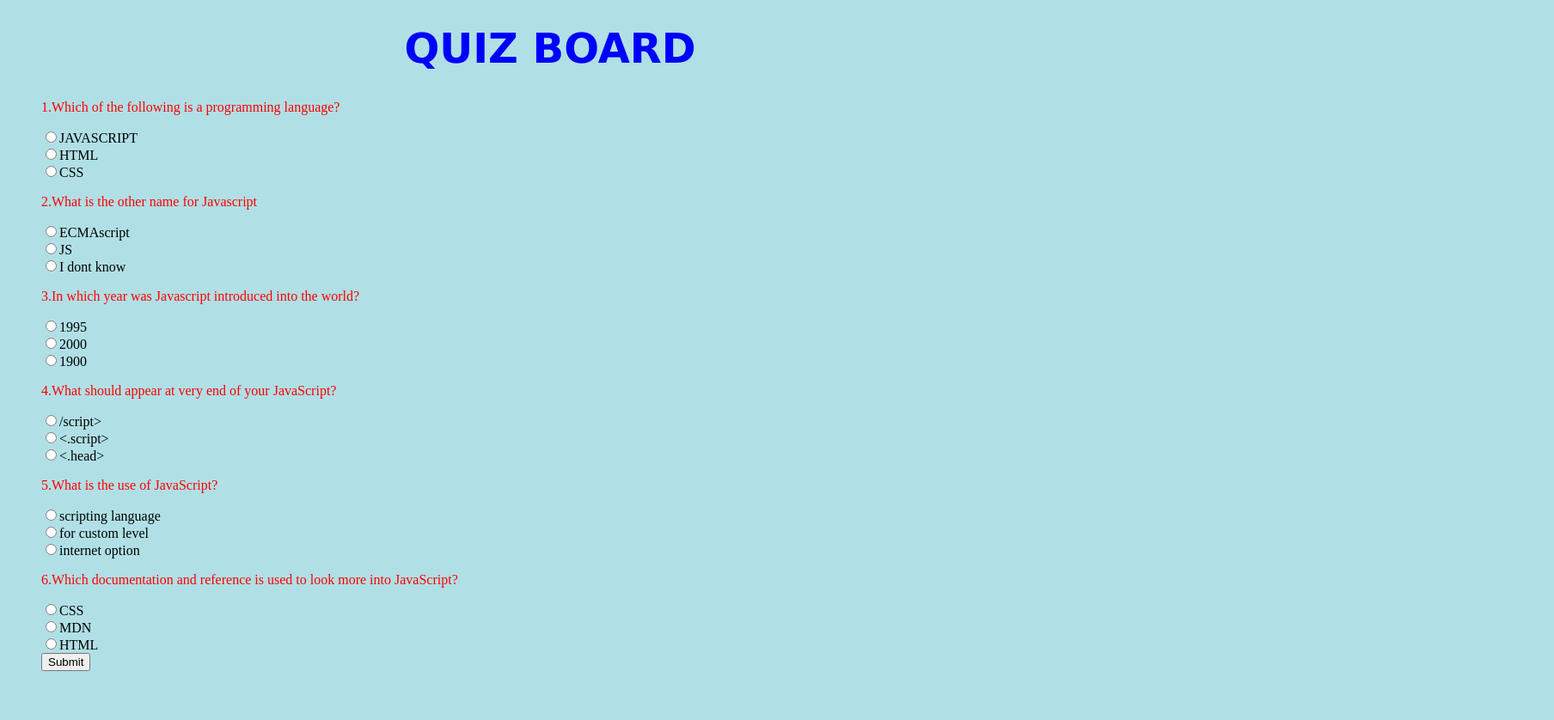
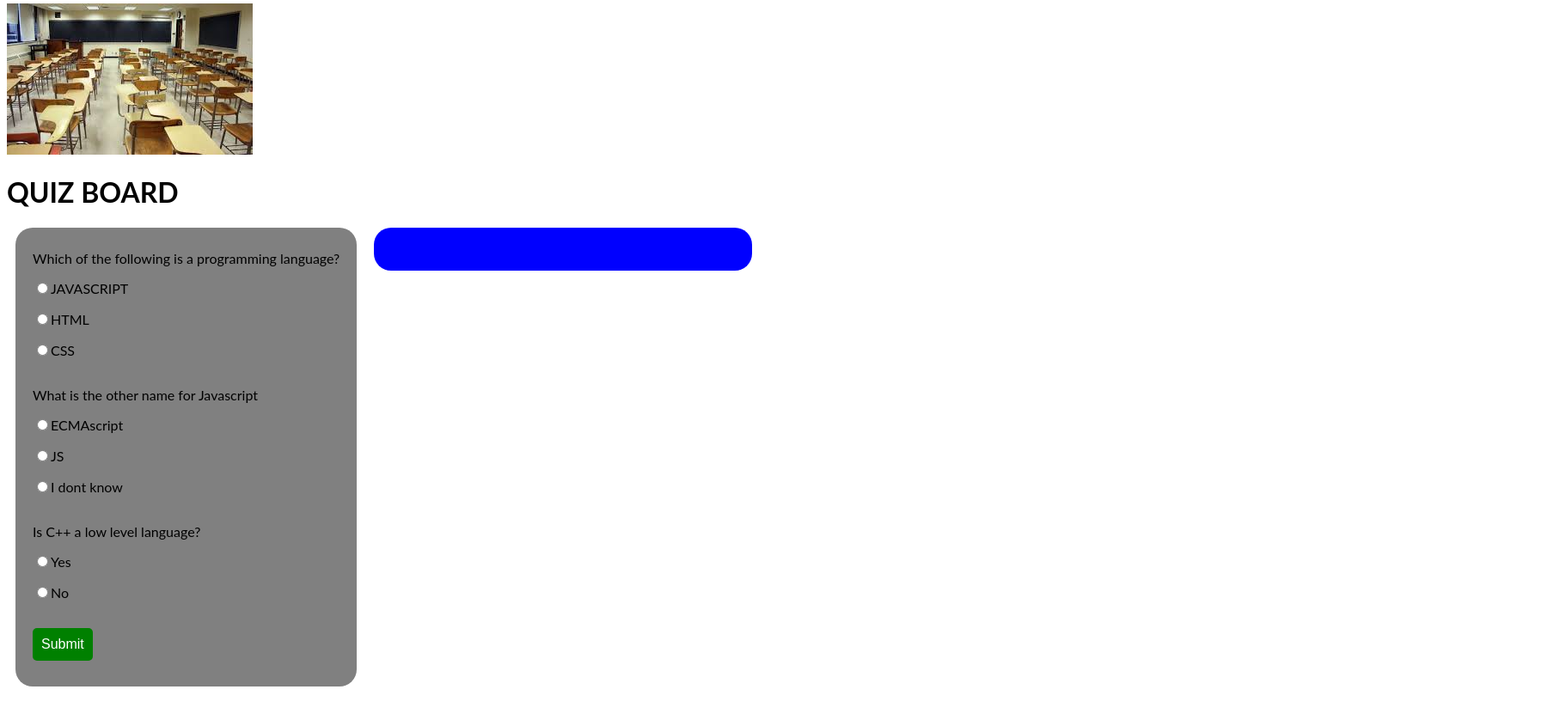
Before and after one commit to omutungu/Quiz-Board, a plain HTML site: page index.html in a window 1280 px wide. Shown: the part 4-842 px from the top of the page at 86% size, 1808 px wide, since content can reach past the window. Before the commit the page ends 801 px from the top, so only its background shows below. Drawn offline with nearby package versions, Linux system fonts and the light colour scheme.

Commit message:
add Quiz-Board

```diff
--- a/css/styles.css
+++ b/css/styles.css
@@ -1,12 +1,49 @@
 body {
-  background-color: powderblue;
+   font-family: 'Lato', sans-serif;
+   /*background-image: url("../../Quiz-Board/image/good.jpeg");*/
+   background-repeat: no-repeat;
+   height: 900px;
+   width: 1800px;
+   background-position: center;
+   background-size: cover;
+ }
+#quiz {
+ margin-left: 10px;
+ background: grey;
+ padding: 10px 20px 10px 20px;
+ border-radius: 20px;
+ float: left;
 }
-h1 {
-  color: blue;
-  font-family: verdana;
-  font-size: 300%;
-  text-align: center;
+
+input {
+ margin-bottom: 20px;
 }
-p {
-  color: red;
+
+#button {
+ background: green;
+ border: none;
+ border-radius: 5px;
+ padding: 10px;
+ color: white;
+ font-size: 16px;
+ transition-duration: .5s;
+ margin-top: 15px;
 }
+
+#button:hover {
+ background: white;
+ border: 1px solid green;
+ color: black;
+ cursor: pointer;
+}
+
+#after_submit {
+ visibility: black;
+ background: blue;
+ padding: 10px 20px 10px 20px;
+ width: 400px;
+ border-radius: 20px;
+ float: left;
+ margin-left: 20px;
+ font-size: 30px;
+}
--- a/index.html
+++ b/index.html
@@ -1,48 +1,39 @@
 <!DOCTYPE html>
 <html>
 <head>
-   <link rel="stylesheet" href="css/bootstrap.js">
-   <link href="css/styles.css" rel="stylesheet" type="text/css">
+ <title>Quiz Board</title>
+ <link href="css/styles.css" rel="stylesheet">
+ <!-- <link href="https://fonts.googleapis.com/css?family=Ubuntu" rel="stylesheet"> -->
  <script src="js/scripts.js"></script>
-   <script src="js/jquery-3.3.1.js"></script>
-   <title>Moringa School</title>
+ <img src="image/good.jpeg" alt="A photo of a image">
 </head>
+
 <body>
-     <div class="container">
  <h1>QUIZ BOARD</h1>
- <form id="quiz" name="quiz"></form>
-<ol>
- <p>1.Which of the following is a programming language?</p>
+ <form id="quiz" name="quiz">
+
+ <p>Which of the following is a programming language?</p>
      <input type="radio" id="mc" name="question1" value="JAVASCRIPT">JAVASCRIPT<br>
      <input type="radio" id="mc" name="question1" value="HTML">HTML<br>
      <input type="radio" id="mc" name="question1" value="CSS">CSS<br>
 
-
- <p>2.What is the other name for Javascript</p>
+ <P>What is the other name for Javascript</p>
    <input type="radio" id="mc" name="question2" value="ECMAscript">ECMAscript<br>
    <input type="radio" id="mc" name="question2" value="JS">JS<br>
    <input type="radio" id="mc" name="question2" value="I dont know">I dont know<br>
 
-  <p>3.In which year was Javascript introduced into the world?</p>
-   <input type="radio" id="mc" name="question3" value="1995">1995<br>
-   <input type="radio" id="mc" name="question3" value="2000">2000<br>
-   <input type="radio" id="mc" name="question3" value="1900">1900<br>
+ <p>Is C++ a low level language?</p>
+   <input type="radio" id="mc" name="question3" value="Yes">Yes<br>
+   <input type="radio" id="mc" name="question3" value="No">No<br>
 
-  <p>4.What should appear at very end of your JavaScript?</p>
-  <input type="radio" id="mc" name="question4" value="</script>">/script><br>
-  <input type="radio" id="mc" name="question4" value="<script>"><.script><br>
-  <input type="radio" id="mc" name="question4" value="<head>"><.head><br>
+   <input id="button" type="button" value="Submit" onclick="check()">
+ </form>
 
-  <p>5.What is the use of JavaScript?</p>
-  <input type="radio" id="mc" name="question5" value="scripting language">scripting language<br>
-  <input type="radio" id="mc" name="question5" value="for custom level">for custom level<br>
-  <input type="radio" id="mc" name="question5" value="internet options">internet option<br>
+ <div id="after_submit">
 
-  <p>6.Which documentation and reference is used to look more into JavaScript?</p>
-  <input type="radio" id="mc" name="question6" value="CSS">CSS<br>
-  <input type="radio" id="mc" name="question6" value="MDN">MDN<br>
-  <input type="radio" id="mc" name="question6" value="HTML">HTML<br>
-  <input id="button" type="button" value="Submit" onclick="check();">
-<div class="container">
+   <p id="message"><p/>
+   <p id="number_correct"></p>
+ </div>
+
 </body>
 </html>
--- a/js/scripts.js
+++ b/js/scripts.js
@@ -0,0 +1,158 @@
+// function check() {
+//   var question1 = document.quiz.question1.value;
+//   var question2 = document.quiz.question2.value;
+//   var question3 = document.quiz.question3.value;
+//   var question4 = document.quiz.question4.value;
+//   var correct =0;
+//
+//  if(question1 == "JAVASCRIPT" {
+//   correct+=12;
+// }
+//
+//  if(question2 == "JS") {
+//   correct+=12;
+// }
+//
+//  if(question3 == "2000") {
+//   correct+=12;
+// }
+//
+//  if(question4 == "/script>") {
+//   correct+=12;
+// }
+//
+//   var messages = ["Good", "Fair", "Excellent", "Fantastic"];
+//
+//   var range;
+//
+//   if (correct < 1){
+//   range = 2;
+// }
+//
+// if (correct > 0 && correct < 3){
+//   range = 1;
+// }
+//
+// if (correct > 2){
+//   range = 0;
+// }
+//    document.getElementById("message").innerHTML = messages[range];
+//    documet.getElementById("number_correct").innerHTML = "You got" + correct + "correct"
+// //  }
+// function check(){
+//  var question1= document.quiz.question1.value;
+//  var question2= document.quiz.question2.value;
+//  var question3= document.quiz.question3.value;
+//  var correct=0;
+//
+//
+// if (question1 == "JAVASCRIPT") {
+// correct++;
+// }
+//
+// if (question2 == "2000") {
+//  correct++;
+// }
+//
+// if (question3 == "JS") {
+//  correct++;
+// }
+//
+//
+// var messages = ["Good", "Excellent", "Better"];
+//
+// var range;
+//
+//  if (correct < 1)
+//  {
+//    range = 2;
+//  }
+//
+//  if (correct > 0 && correct < 3){
+//    range = 1;
+//  }
+//
+//  if (correct > 2){
+//    range = 0;
+//  }
+//  document.getElementById("message").innerHTML= messages[range];
+//  document.getElementById("number_correct").innerHTML = "You got " + correct + " correct";
+// // }
+// function check() {
+//  var question1 = document.quiz.question1.value;
+//  var question2 = document.quiz.question2.value;
+//  var question3 = document.quiz.question3.value;
+//  var correct = 0;
+// }
+//
+//  if (question1 == "JAVASCRIPT"); {
+//   correct+=12;
+// }
+//
+//  if (question2 == "JS"); {
+//   correct+=12;
+// }
+//
+//  if (question3 == "2000"); {
+//   correct+=12;
+// }
+//
+//
+// var messages = ["Great job!", "That's just okay", "You really need to do better"];
+//
+// var range;
+//
+//  if (correct < 1){
+//    range = 2;
+//  }
+//
+//  if (correct > 0 && correct < 3){
+//    range = 1;
+//  }
+//
+//  if (correct > 2){
+//    range = 0;
+//  }
+//
+//  document.getElementById("message").innerHTML= messages[range];
+//  document.getElementById("number_correct").innerHTML = "You got " + correct + " correct";
+//  });
+function check(){
+ var question1= document.quiz.question1.value;
+ var question2= document.quiz.question2.value;
+ var question3= document.quiz.question3.value;
+ var correct=0;
+
+
+if (question1 == "JAVASCRIPT") {
+correct++;
+}
+
+if (question2 == "JS") {
+ correct++;
+}
+
+if (question3 == "No") {
+ correct++;
+}
+
+
+var messages = ["Great job!", "That's just okay", "You really need to do better"];
+
+var range;
+
+ if (correct < 1)
+ {
+   range = 2;
+ }
+
+ if (correct > 0 && correct < 3){
+   range = 1;
+ }
+
+ if (correct > 2){
+   range = 0;
+ }
+ document.getElementById("message").innerHTML= messages[range];
+ document.getElementById("number_correct").innerHTML = "You got " + correct + " correct";
+}
```
Also changed, not shown: image/good.jpeg (added). Lines whose indentation alone changed are shown as unchanged.
